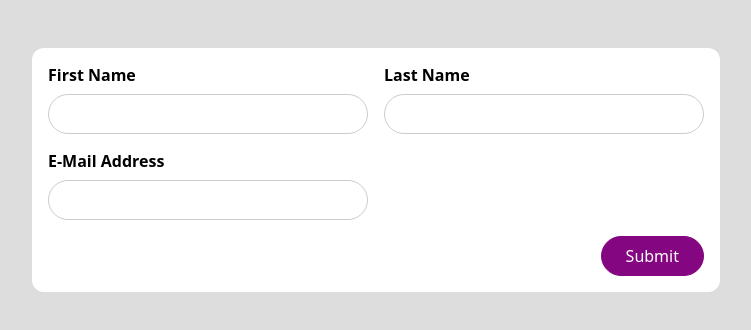
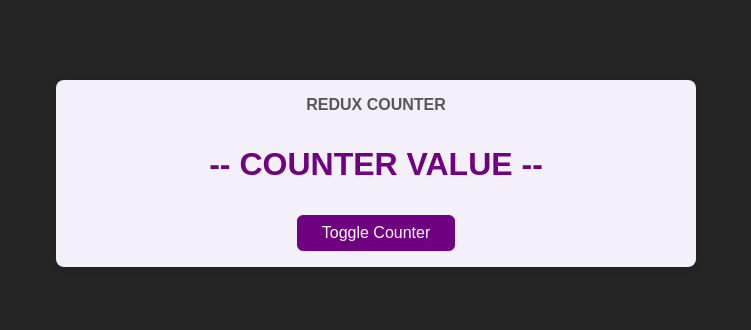
Before and after one commit to codingscenes/react-app, a React (Create React App) app: page / in a window 1280 px wide. Shown: the top 330 px of the page, without its empty margins (264-1015 px from the left). Built offline with nearby package versions, Linux system fonts and the light colour scheme.

Commit message:
counter project

```diff
--- a/src/App.js
+++ b/src/App.js
@@ -1,10 +1,9 @@
-import SimpleForm from './components/SimpleForm';
+import Counter from './components/Counter';
+
 
 function App() {
   return (
-    <div className='app'>
-      <SimpleForm />
-    </div>
+    <Counter />
   );
 }
 
--- /dev/null
+++ b/src/components/Counter.js
@@ -0,0 +1,13 @@
+const Counter = () => {
+  const toggleCounterHandler = () => {};
+
+  return (
+    <main className='counter'>
+      <h1>Redux Counter</h1>
+      <div className='value'>-- COUNTER VALUE --</div>
+      <button onClick={toggleCounterHandler}>Toggle Counter</button>
+    </main>
+  );
+};
+
+export default Counter;
--- a/src/components/SimpleForm.js
+++ /dev/null
@@ -1,25 +0,0 @@
-const SimpleForm = (props) => {
-  return (
-    <form>
-      <div className='control-group'>
-        <div className='form-control'>
-          <label htmlFor='name'>First Name</label>
-          <input type='text' id='name' />
-        </div>
-        <div className='form-control'>
-          <label htmlFor='name'>Last Name</label>
-          <input type='text' id='name' />
-        </div>
-      </div>
-      <div className='form-control'>
-        <label htmlFor='name'>E-Mail Address</label>
-        <input type='text' id='name' />
-      </div>
-      <div className='form-actions'>
-        <button>Submit</button>
-      </div>
-    </form>
-  );
-};
-
-export default SimpleForm;
--- a/src/index.css
+++ b/src/index.css
@@ -2,108 +2,48 @@
   box-sizing: border-box;
 }
 
-html {
-  font-family: 'Noto Sans', sans-serif;
-}
-
 body {
   margin: 0;
-  background-color: #dddddd;
-}
-
-.app {
-  width: 90%;
-  max-width: 43rem;
-  padding: 1rem;
-  border-radius: 12px;
-  background-color: white;
-  margin: 3rem auto;
-}
-
-.form-control {
-  margin-bottom: 1rem;
-}
-
-.form-control input,
-.form-control label {
-  display: block;
-}
-
-.form-control label {
-  font-weight: bold;
-  margin-bottom: 0.5rem;
-}
-
-.form-control input,
-.form-control select {
-  font: inherit;
-  padding: 0.5rem;
-  border-radius: 30px;
-  border: 1px solid #ccc;
-  width: 20rem;
-  max-width: 100%;
-}
-
-.form-control input:focus {
-  outline: none;
-  border-color: #c4c4c4;
-  background-color: #fef3f3;
-}
-
-.control-group {
-  display: flex;
-  column-gap: 1rem;
-  flex-wrap: wrap;
-}
-
-.control-group .form-control {
-  min-width: 15rem;
-  flex: 1;
+  font-family: sans-serif;
+  color: #252525;
+  background-color: #252525;
 }
 
 button {
   font: inherit;
-  background-color: #840680;
+  cursor: pointer;
+  background-color: #6f0080;
+  border: 1px solid #6f0080;
   color: white;
-  border: 1px solid #840680;
   padding: 0.5rem 1.5rem;
-  border-radius: 30px;
-  cursor: pointer;
+  border-radius: 6px;
 }
 
 button:hover,
 button:active {
-  background-color: #550552;
-  border-color: #550552;
+  background-color: #470252;
+  border-color: #470252;
+}
+.counter {
+  margin: 5rem auto;
+  box-shadow: 0 1px 8px rgba(0, 0, 0, 0.2);
+  width: 40rem;
+  border-radius: 8px;
+  padding: 1rem;
+  text-align: center;
+  background-color: #f4f0fa;
 }
 
-button:disabled,
-button:disabled:active,
-button:disabled:hover {
-  background-color: #ccc;
-  border-color: #ccc;
-  color: rgb(32, 30, 30);
-  cursor: not-allowed;
+.counter h1 {
+  text-transform: uppercase;
+  color: #575757;
+  margin: 0;
+  font-size: 1rem;
 }
 
-.form-actions {
-  text-align: right;
+.value {
+  font-size: 2rem;
+  color: #6f0080;
+  margin: 2rem 0;
+  font-weight: bold;
 }
-
-.form-actions button {
-  margin-left: 1rem;
-}
-
-.invalid input {
-  border: 1px solid #b50909;
-  background-color: #fbe1e1;
-}
-
-.invalid input:focus {
-  border-color: #ff8800f8;
-  background-color: #f6e0c8;
-}
-
-.error-text {
-  color: #c50808;
-}
--- a/src/index.js
+++ b/src/index.js
@@ -1,3 +1,4 @@
+import React from 'react';
 import ReactDOM from 'react-dom/client';
 
 import './index.css';
```
Also changed, not shown: src/components/BasicInput.js (deleted, +0 -87 lines), src/hooks/use-input.js (deleted, +0 -33 lines).
